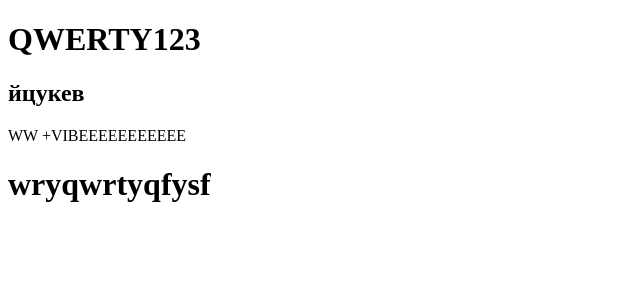
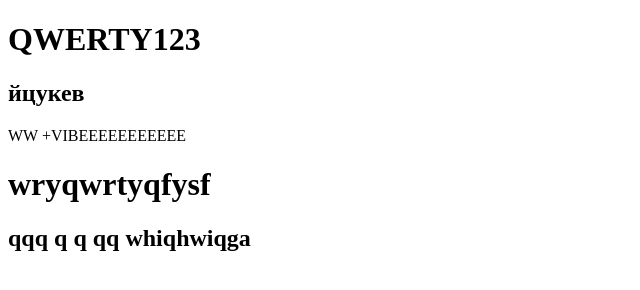
Before and after one commit to mabox89/test1, a plain HTML site: page index.html in a window 1280 px wide. Shown: the whole page, without its empty margins (0-640 px from the left). Drawn offline with Linux system fonts and the light colour scheme.

Commit message:
1111111111111

```diff
--- a/index.html
+++ b/index.html
@@ -10,5 +10,6 @@
     <h2>йцукев</h2>
     <p>WW +VIBEEEEEEEEEEE</p>
     <h1>wryqwrtyqfysf</h1>
+    <h2>    qqq q   q       qq  whiqhwiqga</h2>
 </body>
 </html>
```
